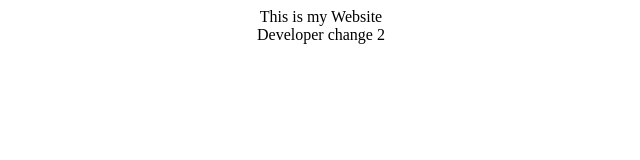
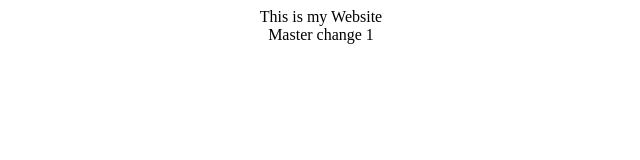
Before and after one commit to sarthakSharma5/myrepo1, a plain HTML site: page index.html in a window 1280 px wide. Shown: the full height of the page, 319-959 px from the left. Drawn offline with Linux system fonts and the light colour scheme.

Commit message:
conflict: master

```diff
--- a/index.html
+++ b/index.html
@@ -5,6 +5,6 @@
 <body align='center'>
 This is my Website
 </br>
-Developer change 2
+Master change 1
 </body>
 </html>
```
